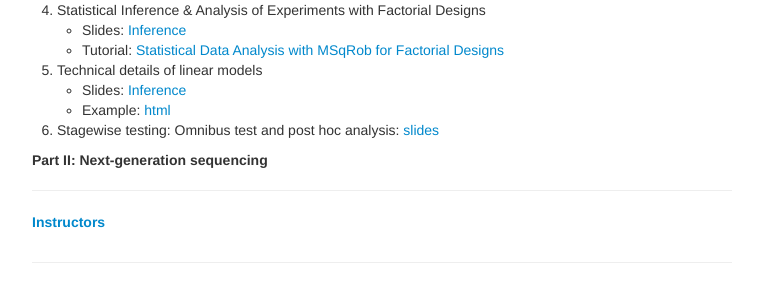
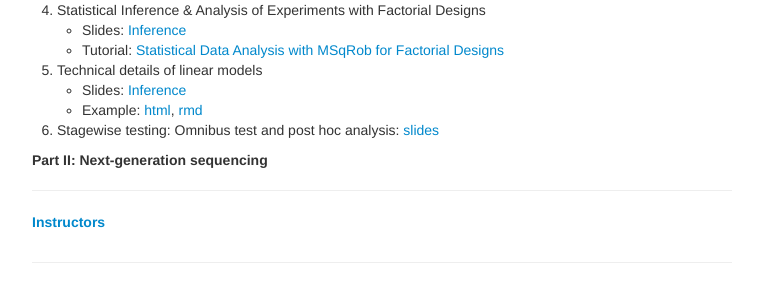
Before and after one commit to statOmics/SGA2019, a Jekyll site: the page built from index.md, in a window 1280 px wide. Shown: the part 1283-1577 px from the top of the page, without its empty margins (258-1020 px from the left). Built offline with Jekyll 4.4.1, drawn with Linux system fonts in a browser that asks for light colours.

Commit message:
robust regression example

```diff
--- a/index.md
+++ b/index.md
@@ -54,7 +54,7 @@ The basis concepts may be revisited in the free e-book Practical Regression and
 
   5. Technical details of linear models
   - Slides: [Inference](assets/parameterEstimationInferenceLinearModels.pdf)
-  - Example: [html](pages/robustRegression.nb.html)
+  - Example: [html](pages/robustRegression.nb.html), [rmd](https://raw.githubusercontent.com/statOmics/SGA2019/master/rmarkdownExamples/robustRegression.Rmd)
 
   6. Stagewise testing: Omnibus test and post hoc analysis: [slides](assets/stagewiseTesting.pdf)
 
```
